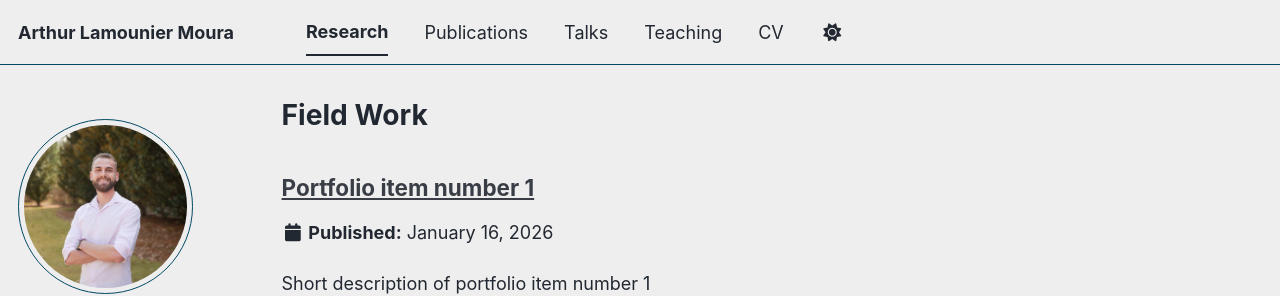
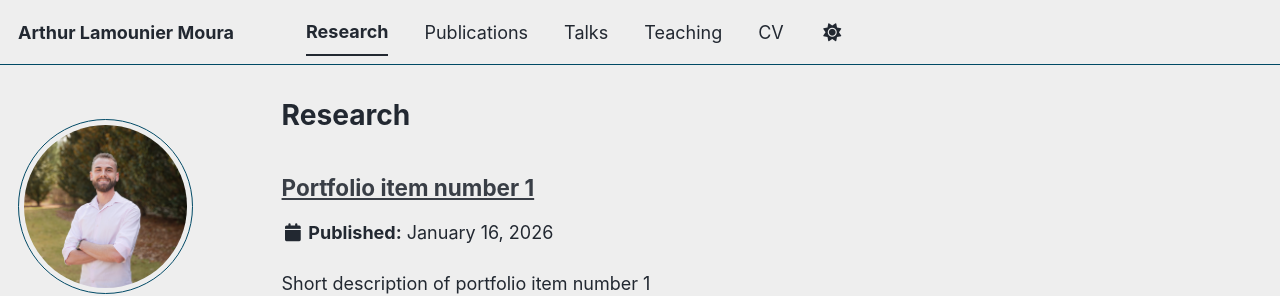
Before and after one commit to arthurlamounier/arthurlamounier.github.io, a Jekyll site: the page built from _pages/portfolio.html, in a window 1280 px wide and 1315 px high. Shown: the top 296 px of the window. Built offline with Jekyll 4.4.1, drawn with Linux system fonts in a browser that asks for light colours; some web fonts are replaced; a script bundle is joined from its source files by our own code; library files that are not in the unit come from our copies.

Commit message:
Update portfolio.html

```diff
--- a/_pages/portfolio.html
+++ b/_pages/portfolio.html
@@ -1,6 +1,6 @@
 ---
 layout: archive
-title: "Field Work"
+title: "Research"
 permalink: /portfolio/
 author_profile: true
 ---
```
